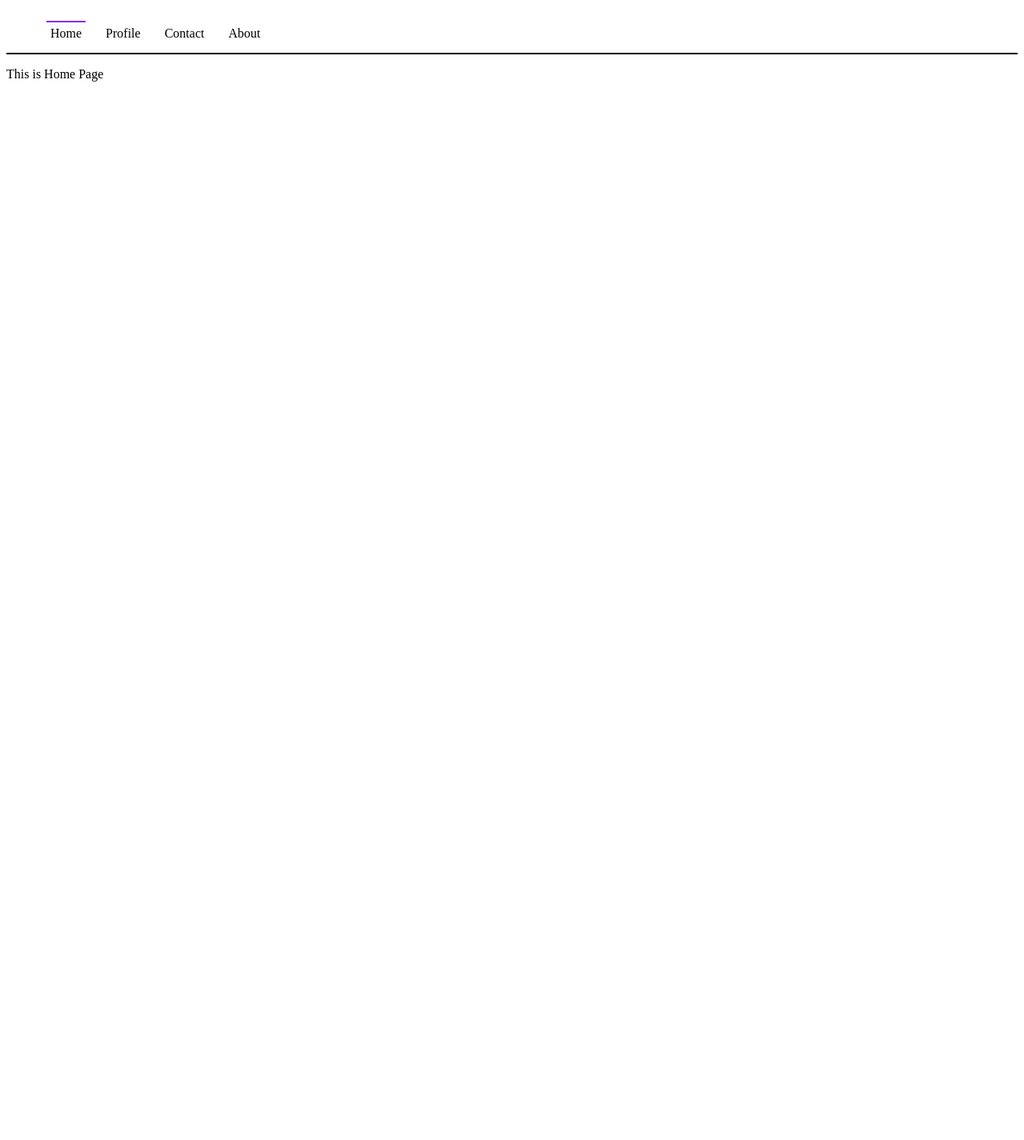
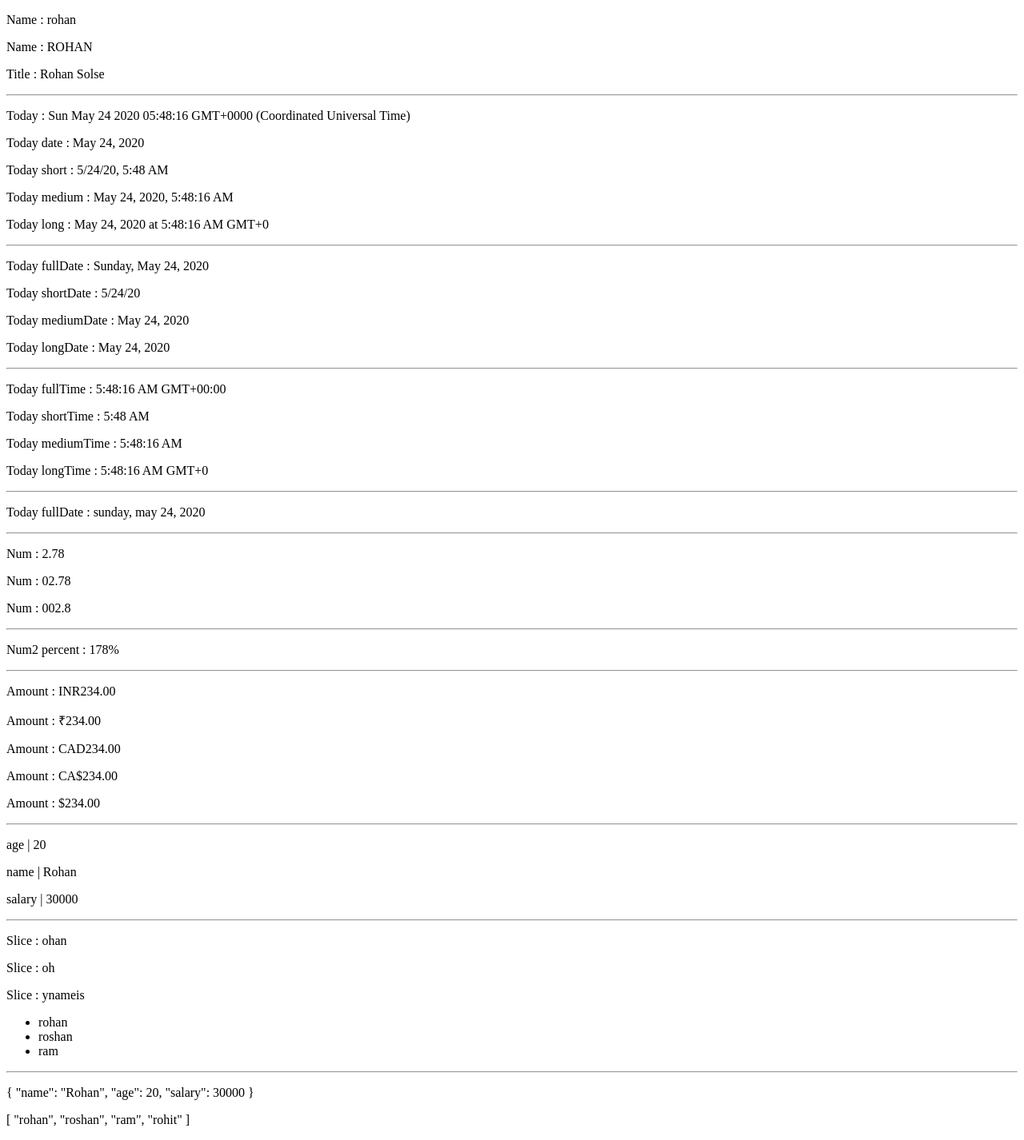
Before and after one commit to rohansolse/AngulerTrial, an Angular app: page / in a window 1280 px wide. Shown: the whole page at 80% size. Before the commit the page ends 800 px from the top, so only its background shows below. Built offline with nearby package versions, Linux system fonts and the light colour scheme.

Commit message:
pipe done

```diff
--- a/src/app/app.component.html
+++ b/src/app/app.component.html
@@ -4,4 +4,5 @@
 <!-- <app-ngif></app-ngif> -->
 <!-- <app-ng-for></app-ng-for> -->
 <!-- <app-ng-switch></app-ng-switch> -->
-<app-ng-switch-adv></app-ng-switch-adv>
+<!-- <app-ng-switch-adv></app-ng-switch-adv> -->
+<app-pipes-tem-plate-expression></app-pipes-tem-plate-expression>
--- a/src/app/app.module.ts
+++ b/src/app/app.module.ts
@@ -9,6 +9,7 @@ import { NgifComponent } from './ngif/ngif.component';
 import { NgForComponent } from './ng-for/ng-for.component';
 import { NgSwitchComponent } from './ng-switch/ng-switch.component';
 import { NgSwitchAdvComponent } from './ng-switch-adv/ng-switch-adv.component';
+import { PipesTemPlateExpressionComponent } from './pipes-tem-plate-expression/pipes-tem-plate-expression.component';
 
 @NgModule({
   declarations: [
@@ -19,7 +20,8 @@ import { NgSwitchAdvComponent } from './ng-switch-adv/ng-switch-adv.component';
     NgifComponent,
     NgForComponent,
     NgSwitchComponent,
-    NgSwitchAdvComponent
+    NgSwitchAdvComponent,
+    PipesTemPlateExpressionComponent
   ],
   imports: [
     BrowserModule
--- /dev/null
+++ b/src/app/pipes-tem-plate-expression/pipes-tem-plate-expression.component.html
@@ -0,0 +1,52 @@
+<!-- <p>pipes-tem-plate-expression works!</p> -->
+<p>Name : {{ Uname | lowercase }}</p>
+<p>Name : {{ Lname | uppercase }}</p>
+<p>Title : {{ title | titlecase }}</p>
+<hr>
+<p>Today : {{ today }}</p>
+<p>Today date : {{ today | date }}</p>
+<p>Today short : {{ today | date:'short' }}</p>
+<p>Today medium : {{ today | date:'medium' }}</p>
+<p>Today long : {{ today | date:'long' }}</p>
+<hr>
+<p>Today fullDate : {{ today | date:'fullDate' }}</p>
+<p>Today shortDate : {{ today | date:'shortDate' }}</p>
+<p>Today mediumDate : {{ today | date:'mediumDate' }}</p>
+<p>Today longDate : {{ today | date:'longDate' }}</p>
+<hr>
+<p>Today fullTime : {{ today | date:'fullTime' }}</p>
+<p>Today shortTime : {{ today | date:'shortTime' }}</p>
+<p>Today mediumTime : {{ today | date:'mediumTime' }}</p>
+<p>Today longTime : {{ today | date:'longTime' }}</p>
+<hr>
+<p>Today fullDate : {{ today | date:'fullDate' | lowercase}}</p>
+<hr>
+<p>Num : {{ num }}</p>
+<p>Num : {{ num | number:'2.1-2'}}</p>
+<p>Num : {{ num | number:'3.0-1'}}</p>
+<hr>
+<p>Num2 percent : {{ num2 | percent:'2.0-1'}}</p>
+<hr>
+<p>Amount : {{ amount | currency:'INR':'code' }}</p>
+<p>Amount : {{ amount | currency:'INR':'symbol' }}</p>
+<p>Amount : {{ amount | currency:'CAD':'code' }}</p>
+<p>Amount : {{ amount | currency:'CAD':'symbol' }}</p>
+<p>Amount : {{ amount | currency:'CAD':'symbol-narrow' }}</p>
+<hr>
+<section>
+    <div *ngFor="let data of person | keyvalue">
+        <p>{{ data.key }} | {{ data.value }}</p>
+    </div>
+</section>
+<hr>
+<p>Slice : {{ word | slice:-4 }}</p>
+<p>Slice : {{ word | slice:-4:-2 }}</p>
+<p>Slice : {{ word | slice:1:8 }}</p>
+<section>
+    <ul>
+        <li *ngFor="let word of words | slice:0:3">{{ word }}</li>
+    </ul>
+</section>
+<hr>
+<p>{{ person | json }}</p>
+<p>{{ words | json }}</p>
--- /dev/null
+++ b/src/app/pipes-tem-plate-expression/pipes-tem-plate-expression.component.ts
@@ -0,0 +1,31 @@
+import { Component, OnInit } from '@angular/core';
+
+@Component({
+    selector: 'app-pipes-tem-plate-expression',
+    templateUrl: './pipes-tem-plate-expression.component.html',
+    styleUrls: ['./pipes-tem-plate-expression.component.css']
+})
+export class PipesTemPlateExpressionComponent implements OnInit {
+
+    constructor() { }
+
+    ngOnInit() {
+    }
+
+    Uname: string = "ROHAN"
+    Lname: string = "rohan"
+    title: string = "rohan solse"
+    today = new Date()
+    // num = 2.167
+    num = 2.78
+    num2 = 1.78
+    amount = 234
+
+    person = {
+        name: "Rohan",
+        age: 20,
+        salary: 30000
+    }
+    word = "mynameisrohan"
+    words = ["rohan", "roshan", "ram", "rohit"]
+}
```
Also changed, not shown: src/app/pipes-tem-plate-expression/pipes-tem-plate-expression.component.css (added).
